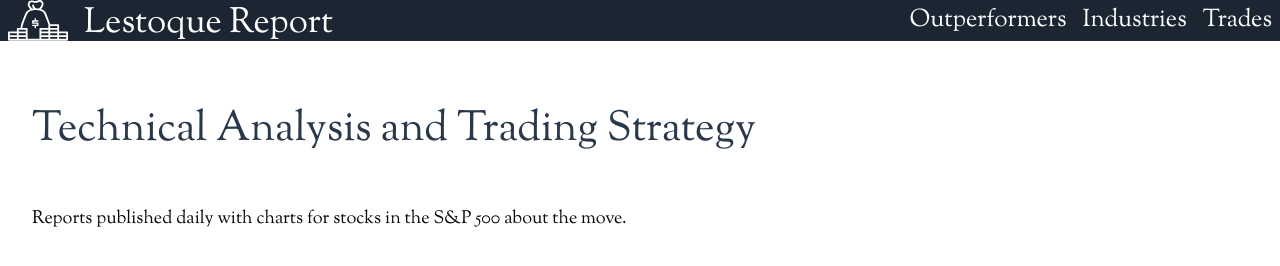
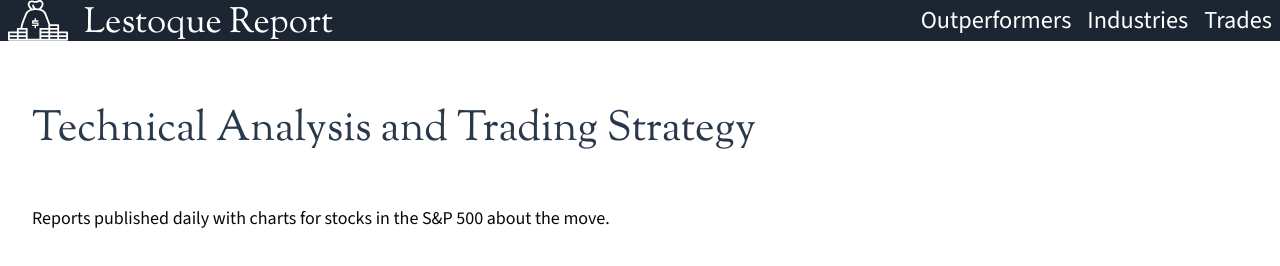
Before and after one commit to lbsonley/lestoque-report, an Astro site: page / in a window 1280 px wide. Built offline with nearby package versions, Linux system fonts and the light colour scheme; Astro itself is replaced by a stand-in of ours.

Commit message:
feat: add a sans-serif font

```diff
--- a/src/styles/globals/_typography.scss
+++ b/src/styles/globals/_typography.scss
@@ -2,7 +2,7 @@
 
 html {
 	color: variables.$color-black;
-	font-family: variables.$font-family-base;
+	font-family: variables.$font-family-sans;
 	font-size: variables.$font-size-base;
 	line-height: variables.$line-height-base;
 }
@@ -14,7 +14,7 @@ h4,
 h5,
 h6 {
 	color: variables.$color-blue-600;
-	font-family: variables.$font-family-base;
+	font-family: variables.$font-family-serif;
 	font-weight: variables.$font-weight-normal;
 	line-height: variables.$line-height-headings;
 }
@@ -49,7 +49,7 @@ p {
 
 .lead {
 	color: variables.$color-blue-600;
-	font-family: variables.$font-family-italic;
+	font-family: variables.$font-family-serif-italic;
 	font-size: variables.$font-size-h4;
 	font-weight: variables.$font-weight-bold;
 }
--- a/src/styles/variables/_typography.scss
+++ b/src/styles/variables/_typography.scss
@@ -16,8 +16,26 @@
 	font-display: swap;
 }
 
-$font-family-base: sortsmillgoudy, serif;
-$font-family-italic: sortsmillgoudy-italic, serif;
+@font-face {
+	font-family: "sourcesans";
+	font-style: normal;
+	font-weight: 400;
+	src: url("/fonts/SourceSans3-VariableFont_wght.ttf") format("truetype");
+	font-display: swap;
+}
+
+@font-face {
+	font-family: "sourcesans-italic";
+	font-style: normal;
+	font-weight: 400;
+	src: url("/fonts/SourceSans3-Italic-VariableFont_wght.ttf") format("truetype");
+	font-display: swap;
+}
+
+$font-family-serif: sortsmillgoudy, serif;
+$font-family-serif-italic: sortsmillgoudy-italic, serif;
+$font-family-sans: sourcesans, sans-serif;
+$font-family-sans-italic: sourcesans-italic, sans-serif;
 
 /* @link https://utopia.fyi/type/calculator?c=320,16,1.2,960,18,1.2,5,2,&s=0.75|0.5|0.25,1.5|2|3|4|6,s-l&g=s,l,xl,12 */
 
```
Also changed, not shown: public/fonts/SourceSans3-Italic-VariableFont_wght.ttf (added), public/fonts/SourceSans3-VariableFont_wght.ttf (added).
